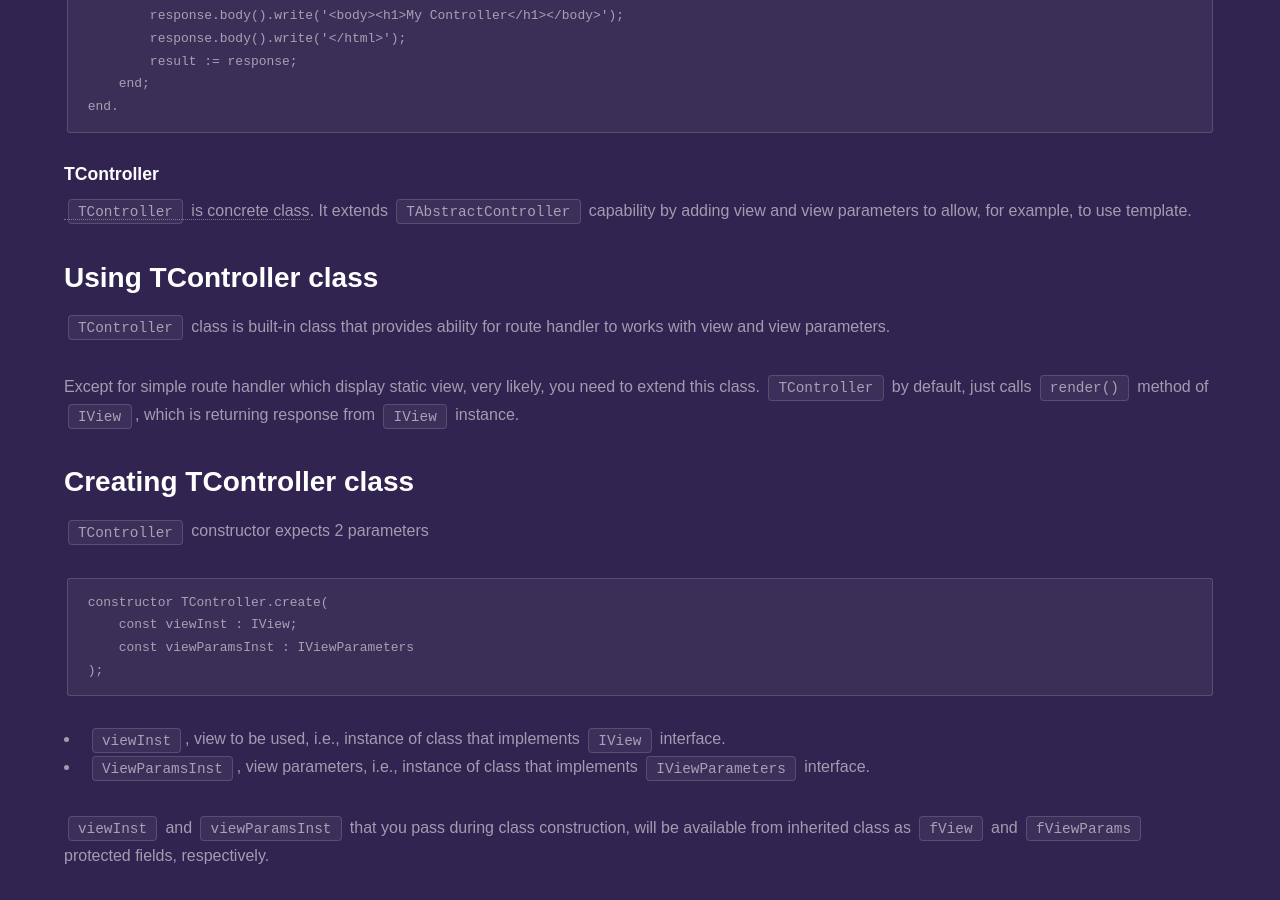
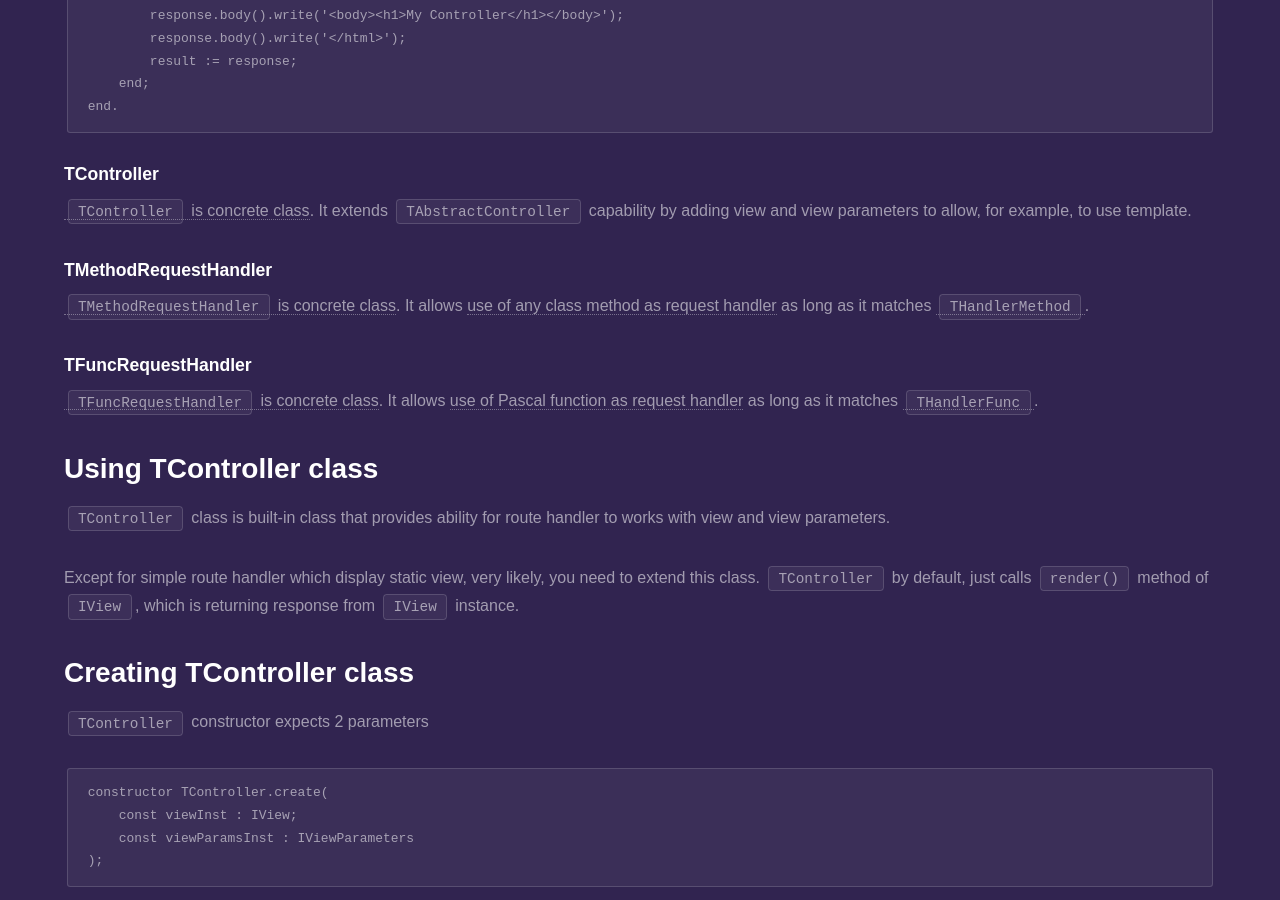
Before and after one commit to fanoframework/fanoframework.github.io, a Jekyll site: the page built from working-with-controllers/index.md, in a window 1280 px wide and 900 px high, scrolled down 1787 px. Built offline with Jekyll 4.4.1, drawn with Linux system fonts in a browser that asks for light colours; our own code applies the rules of GitHub Pages for plain Markdown files; some of the changed text lies outside the part shown.

Commit message:
improve content on TFuncRequestHandler

````diff
--- a/working-with-controllers/index.md
+++ b/working-with-controllers/index.md
@@ -24,7 +24,8 @@ function handleRequest(
 - `args`, current route arguments. Read [Working with Router](/working-with-router) for more information about purpose of this object.
 
 ## Built-in IRequestHandler implementation
-Fano Framework provides `TAbstractController` and `TController` class.
+Fano Framework provides `TAbstractController`, `TController`,
+`TMethodRequestHandler` and `TFuncRequestHandler` class.
 
 ### TAbstractController
 [`TAbstractController` is an abstract class](https://github.com/fanoframework/fano/blob/master/src/Mvc/Controllers/AbstractControllerImpl.pas). You need to derive and implements its `handleRequest()` method to be able to use it.
@@ -70,6 +71,14 @@ end.
 ```
 ### TController
 [`TController` is concrete class](https://github.com/fanoframework/fano/blob/master/src/Mvc/Controllers/ControllerImpl.pas). It extends `TAbstractController` capability by adding view and view parameters to allow, for example, to use template.
+
+### TMethodRequestHandler
+
+[`TMethodRequestHandler` is concrete class](https://github.com/fanoframework/fano/blob/master/src/Dispatcher/MethodRequestHandlerImpl.pas). It allows [use of any class method as request handler](#method-function-as-request-handler) as long as it matches [`THandlerMethod`](https://github.com/fanoframework/fano/blob/master/src/Dispatcher/Contracts/HandlerTypes.pas).
+
+### TFuncRequestHandler
+
+[`TFuncRequestHandler` is concrete class](https://github.com/fanoframework/fano/blob/master/src/Dispatcher/FuncRequestHandlerImpl.pas). It allows [use of Pascal function as request handler](#method-function-as-request-handler) as long as it matches [`THandlerFunc`](https://github.com/fanoframework/fano/blob/master/src/Dispatcher/Contracts/HandlerTypes.pas).
 
 
 ## Using TController class
@@ -219,7 +228,7 @@ You register route as follows
 router.any('/users', TUserController.create());
 ```
 
-## Use class method or function as request handler
+## <a name="method-function-as-request-handler">Use class method or function as request handler
 Fano Framework provides `TMethodRequestHandler` and `TFuncRequestHandler` adapter class which implements `IRequestHandler` interface to allow use of method or function as request handler. For example, using `TUserController` class above,
 
 ```
@@ -257,6 +266,7 @@ router.get(
     TFuncRequestHandler.create(@hello)
 );
 ```
+[View video tutorial](https://youtu.be/-EG27KqI1ao) on how to use `TFuncRequestHandler` class.
 
 ## Explore more
 
@@ -265,3 +275,4 @@ router.get(
 - [Working with Views](/working-with-views)
 - [Working with Models](/working-with-models)
 - [Working with Router](/working-with-router)
+- [Video tutorial how to use function as request handler](https://youtu.be/-EG27KqI1ao).
````
